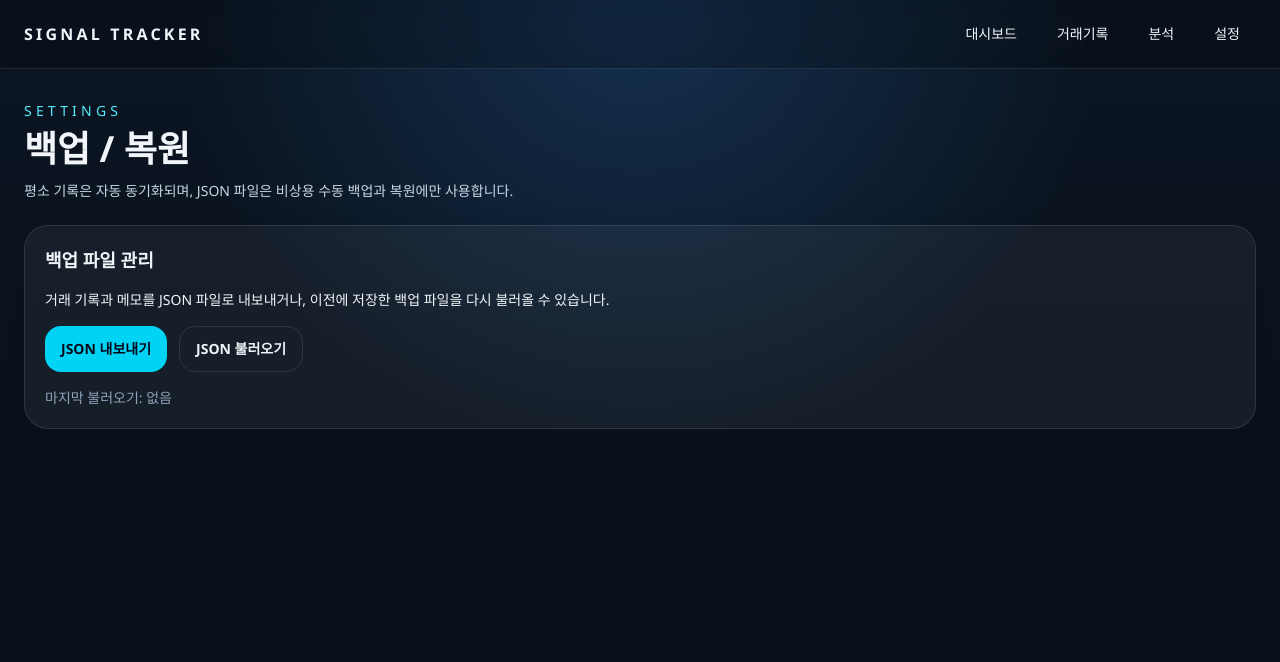
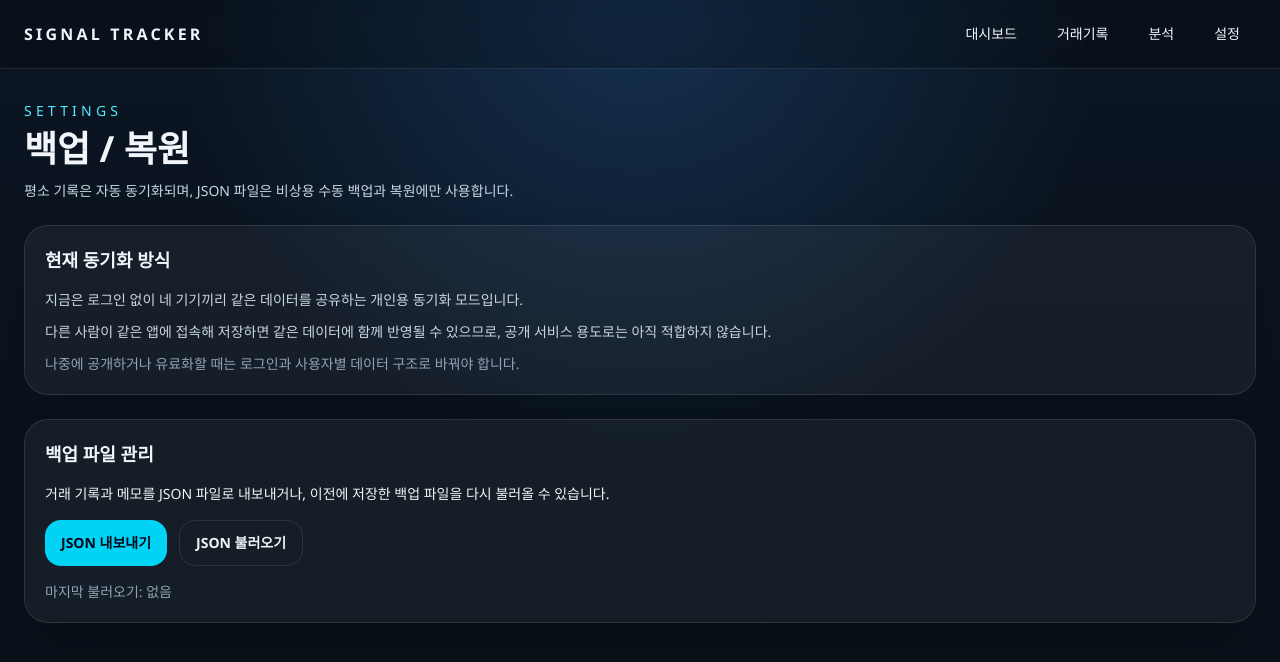
Before and after one commit to netkra3d/signal-tracker, a Next.js app: page /settings in a window 1280 px wide. Shown: the top 662 px of the page. Built offline with nearby package versions, Linux system fonts and the light colour scheme; no server answers.

Commit message:
Explain personal sync mode in settings

```diff
--- a/components/mvp/settings-client.tsx
+++ b/components/mvp/settings-client.tsx
@@ -82,6 +82,15 @@ export function SettingsClient() {
       {message ? <div className="rounded-2xl border border-cyan-400/20 bg-cyan-400/10 px-4 py-3 text-sm text-cyan-100">{message}</div> : null}
 
       <Card>
+        <h2 className="mb-4 text-lg font-semibold">현재 동기화 방식</h2>
+        <div className="space-y-3 text-sm text-slate-300">
+          <p>지금은 로그인 없이 네 기기끼리 같은 데이터를 공유하는 개인용 동기화 모드입니다.</p>
+          <p>다른 사람이 같은 앱에 접속해 저장하면 같은 데이터에 함께 반영될 수 있으므로, 공개 서비스 용도로는 아직 적합하지 않습니다.</p>
+          <p className="text-slate-400">나중에 공개하거나 유료화할 때는 로그인과 사용자별 데이터 구조로 바꿔야 합니다.</p>
+        </div>
+      </Card>
+
+      <Card>
         <h2 className="mb-4 text-lg font-semibold">백업 파일 관리</h2>
         <div className="space-y-4 text-sm">
           <p>거래 기록과 메모를 JSON 파일로 내보내거나, 이전에 저장한 백업 파일을 다시 불러올 수 있습니다.</p>
```
